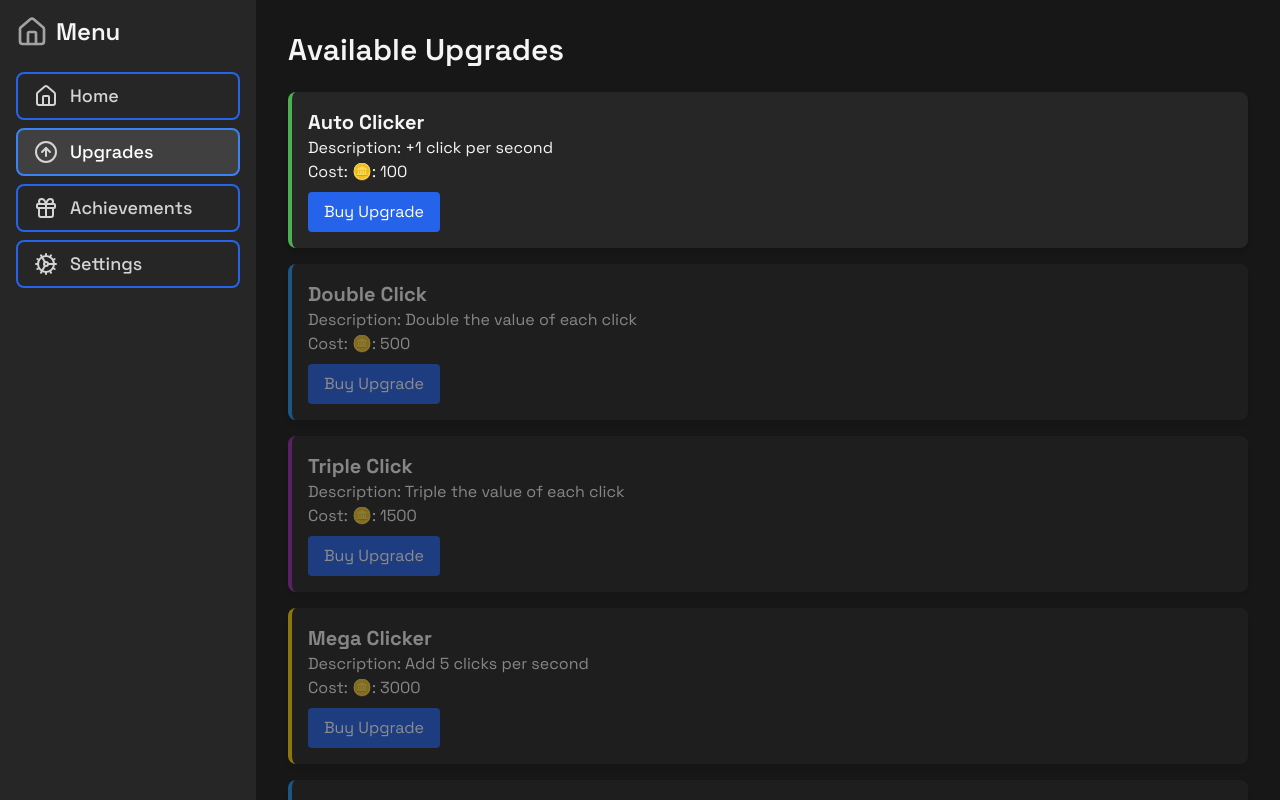
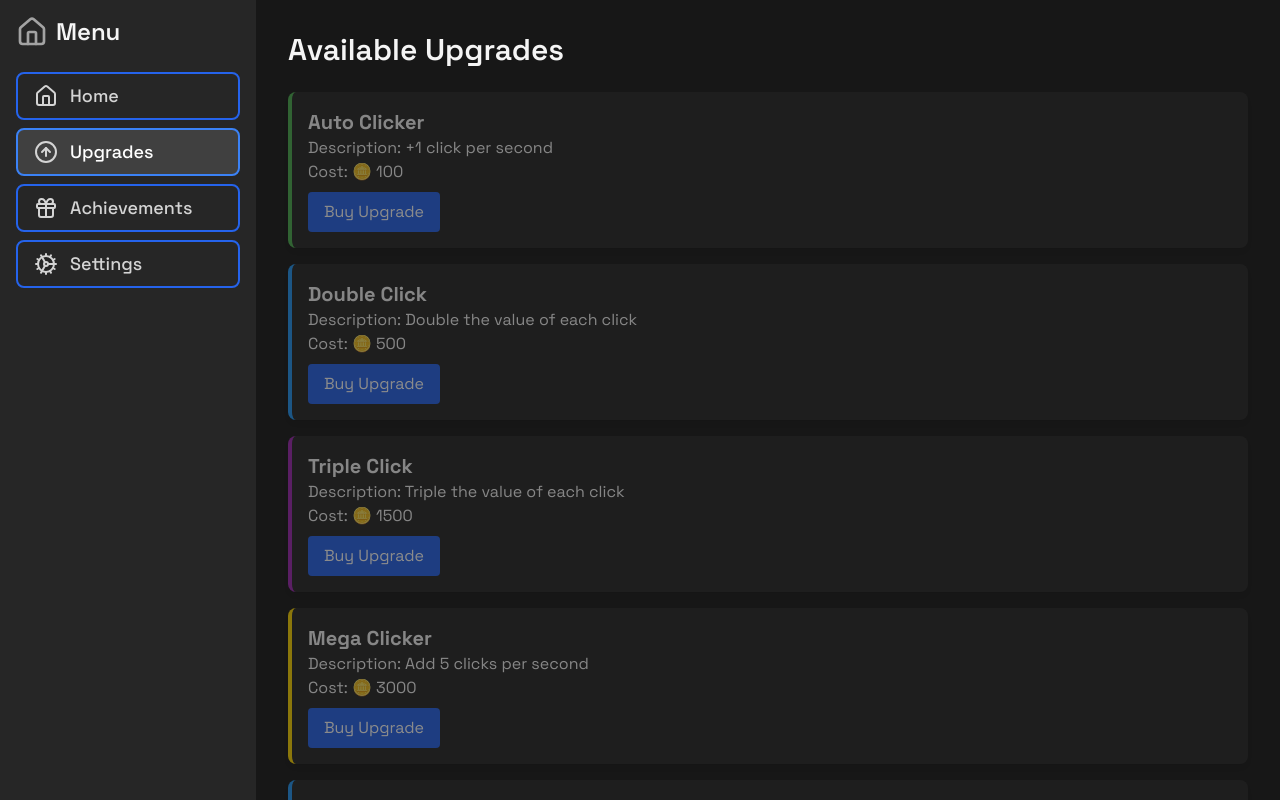
Before and after one commit to prodbyeagle/idleclicker2.0, a React (Create React App) app: page / in a window 1280 px wide. Both pictures are taken after a click on the button "Upgrades". Shown: the top 800 px of the page. Built offline with nearby package versions, Linux system fonts and the light colour scheme.

Commit message:
update 3

```diff
--- a/src/App.js
+++ b/src/App.js
@@ -50,7 +50,7 @@ const App = () => {
           />
         )}
         {activeTab === 'upgrades' && (
-          <Upgrades />
+          <Upgrades/>
         )}
         {activeTab === 'settings' && (
           <Settings />
--- a/src/components/Settings.jsx
+++ b/src/components/Settings.jsx
@@ -34,8 +34,7 @@ const Settings = () => {
    };
 
    const handleResetData = () => {
-      saveUserData({ userData: {}, settings: { language } });
-      debugLog('Data reset. New settings:', { userData: {}, settings: { language } });
+      localStorage.clear();
       setIsResetModalOpen(false);
    };
 
--- a/src/components/Upgrades.jsx
+++ b/src/components/Upgrades.jsx
@@ -4,37 +4,60 @@ import Button from './Button';
 import upgradesData from '../data/upgrades.json';
 import { loadUserData, saveUserData } from '../utils/userData';
 import { debugLog } from '../utils/debug';
-import Toast from './Toast'; // Import Toast component
+import Toast from './Toast';
 
-const currentVersion = '1.0.0'; // Current version of your upgrades
+const currentVersion = '1.0.0';
 
-const Upgrades = ({ points, setPoints }) => {
+const Upgrades = () => {
    const { t } = useTranslation();
    const [upgrades, setUpgrades] = useState([]);
    const [showToast, setShowToast] = useState(false);
+   const [toastMessage, setToastMessage] = useState('');
    const [borderClass, setBorderClass] = useState('');
+   const [points, setPoints] = useState(0);
 
    useEffect(() => {
       const savedData = loadUserData();
       debugLog('Loaded user data:', savedData);
 
-      let initialUpgrades = upgradesData.upgrades; // Default upgrades data
+      setPoints(savedData.points);
 
-      if (savedData?.version === currentVersion) {
-         initialUpgrades = savedData.upgrades || upgradesData.upgrades;
-      }
+      let fullUpgrades = upgradesData.upgrades.map((upgrade) => {
+         const userUpgrade = savedData.upgrades.find(u => u.id === upgrade.id) || {};
 
-      debugLog('Initial upgrades:', initialUpgrades);
-      setUpgrades(initialUpgrades);
+         // Hier könntest du Entsperr-Logik hinzufügen, z.B. wenn Punkte ausreichen
+         const isUnlocked = userUpgrade.level > 0 || (savedData.points >= upgrade.cost);
+
+         debugLog(`Initializing upgrade ${upgrade.id}:`, {
+            ...upgrade,
+            level: userUpgrade.level || 0,
+            unlocked: isUnlocked
+         });
+
+         return {
+            ...upgrade,
+            level: userUpgrade.level || 0,
+            unlocked: isUnlocked
+         };
+      });
+
+      debugLog('Merged upgrades:', fullUpgrades);
+      setUpgrades(fullUpgrades);
    }, []);
 
    const saveUserDataToStorage = (updatedUpgrades) => {
+      const simplifiedUpgrades = updatedUpgrades.map(({ id, level, unlocked }) => ({
+         id,
+         level,
+         unlocked
+      }));
+
       const updatedData = {
          version: currentVersion,
-         upgrades: updatedUpgrades,
-         points
+         upgrades: simplifiedUpgrades,
+         points: points
       };
-      debugLog('Saving user data to storage:', updatedData);
+      debugLog('Saving user data:', updatedData);
       saveUserData(updatedData);
    };
 
@@ -55,12 +78,19 @@ const Upgrades = ({ points, setPoints }) => {
 
    const handlePurchase = (id) => {
       debugLog('Attempting to purchase upgrade with id:', id);
+      debugLog('User points before purchase:', points);
 
       let purchaseSuccessful = false;
       const updatedUpgrades = upgrades.map((upgrade) => {
+         debugLog(`Upgrade ${upgrade.name}: Cost - ${upgrade.cost}, Level - ${upgrade.level}/${upgrade.maxLevel}, Unlocked - ${upgrade.unlocked}`);
+
          if (upgrade.id === id && upgrade.unlocked && points >= upgrade.cost && upgrade.level < upgrade.maxLevel) {
-            setPoints((prevPoints) => prevPoints - upgrade.cost);
-            debugLog(`Upgrading ${upgrade.name} to level ${upgrade.level + 1}`);
+            // Calculate new points and level
+            const newPoints = points - upgrade.cost;
+            debugLog(`Points after purchase: ${newPoints}`);
+
+            // Update state with new points and upgrade level
+            setPoints(newPoints);
             purchaseSuccessful = true;
             return {
                ...upgrade,
@@ -70,23 +100,25 @@ const Upgrades = ({ points, setPoints }) => {
          return upgrade;
       });
 
-      setUpgrades(updatedUpgrades);
-      saveUserDataToStorage(updatedUpgrades);
-
-      if (purchaseSuccessful) {
-         // Reset border on successful purchase
-         setBorderClass('');
-         setShowToast(true);
-         setTimeout(() => setShowToast(false), 3000);
-      } else {
-         // Apply red border on failed purchase
+      if (!purchaseSuccessful) {
+         setToastMessage(t('purchaseFailed'));
          setBorderClass('border-red-500 blur-effect');
          setShowToast(true);
          setTimeout(() => {
             setBorderClass('');
             setShowToast(false);
          }, 3000);
+         debugLog('Purchase failed. Either not enough points, upgrade is locked, or max level reached.');
+         return; // Exit early if purchase failed
       }
+
+      // Update upgrades and save data after points are set
+      setUpgrades(updatedUpgrades);
+      saveUserDataToStorage(updatedUpgrades);
+
+      setToastMessage(t('purchaseSuccess'));
+      setShowToast(true);
+      setTimeout(() => setShowToast(false), 3000);
    };
 
    return (
@@ -104,7 +136,7 @@ const Upgrades = ({ points, setPoints }) => {
                      {upgrade.name} {upgrade.level > 0 ? `(Lv. ${upgrade.level}/${upgrade.maxLevel})` : ''}
                   </h3>
                   <p>{t('description')}: {upgrade.levels ? upgrade.levels[upgrade.level + 1] : upgrade.effect}</p>
-                  <p>{t('upgradeCost')}: 🪙: {upgrade.cost}</p>
+                  <p>{t('upgradeCost')}: 🪙 {upgrade.cost}</p>
 
                   <Button
                      onClick={() => handlePurchase(upgrade.id)}
@@ -120,7 +152,7 @@ const Upgrades = ({ points, setPoints }) => {
 
          {showToast && (
             <Toast
-               message={t('purchaseFailed')}
+               message={toastMessage}
                type="error"
                onClose={() => setShowToast(false)}
             />
--- a/src/data/upgrades.json
+++ b/src/data/upgrades.json
@@ -1,10 +1,11 @@
 {
-   "version": "1.0.0",
+   "version": "1.1",
    "upgrades": [
       {
          "id": 1,
          "name": "Auto Clicker",
          "cost": 100,
+         "costMultiplier": 1.5,
          "effect": "+1 click per second",
          "rarity": "common",
          "maxLevel": 5,
@@ -22,6 +23,7 @@
          "id": 2,
          "name": "Double Click",
          "cost": 500,
+         "costMultiplier": 1.5,
          "effect": "Double the value of each click",
          "rarity": "rare",
          "maxLevel": 3,
@@ -37,6 +39,7 @@
          "id": 3,
          "name": "Triple Click",
          "cost": 1500,
+         "costMultiplier": 1.5,
          "effect": "Triple the value of each click",
          "rarity": "epic",
          "maxLevel": 2,
@@ -51,6 +54,7 @@
          "id": 4,
          "name": "Mega Clicker",
          "cost": 3000,
+         "costMultiplier": 1.5,
          "effect": "Add 5 clicks per second",
          "rarity": "legendary",
          "maxLevel": 1,
@@ -64,6 +68,7 @@
          "id": 5,
          "name": "Speed Boost",
          "cost": 2000,
+         "costMultiplier": 1.5,
          "effect": "Increase click speed by 50%",
          "rarity": "rare",
          "maxLevel": 3,
@@ -79,6 +84,7 @@
          "id": 6,
          "name": "Multiplier Boost",
          "cost": 5000,
+         "costMultiplier": 1.5,
          "effect": "Increase point multiplier by 2x",
          "rarity": "epic",
          "maxLevel": 2,
@@ -106,6 +112,7 @@
          "id": 8,
          "name": "Auto Clicker II",
          "cost": 15000,
+         "costMultiplier": 1.5,
          "effect": "Increases clicks per second based on level",
          "rarity": "legendary",
          "maxLevel": 5,
--- a/src/utils/userData.js
+++ b/src/utils/userData.js
@@ -4,20 +4,21 @@ const STORAGE_KEY = 'userData';
 
 /**
  * Load user data from localStorage.
- * @returns {object} The user data, including userData and settings.
+ * @returns {object} The user data, including upgrades, points, and settings.
  */
 export const loadUserData = () => {
    const savedData = localStorage.getItem(STORAGE_KEY);
    if (savedData) {
       try {
          const data = JSON.parse(savedData);
-         return data; // Kein doppeltes userData-Schicht hier
+         console.debug('Loaded user data:', data); // Debug logging
+         return data;
       } catch (error) {
          console.error('Failed to parse saved data:', error);
          return { upgrades: [], points: 0, settings: {} };
       }
    }
-   return { upgrades: [], points: 0, settings: {} }; // Standardwerte, wenn nichts gespeichert ist
+   return { upgrades: [], points: 0, settings: {} }; // Default values if nothing is saved
 };
 
 /**
@@ -29,8 +30,9 @@ export const saveUserData = (newData) => {
       const existingData = loadUserData();
       const updatedData = {
          ...existingData,
-         ...newData // Nur die neuen Daten speichern, keine doppelte Struktur
+         ...newData // Merge newData with existingData
       };
+      console.debug('Saving user data:', updatedData); // Debug logging
       localStorage.setItem(STORAGE_KEY, JSON.stringify(updatedData));
    } catch (error) {
       console.error('Failed to save data:', error);
```
Also changed, not shown: src/logic/Achievements.js (added), src/logic/Upgrades.js (added).
